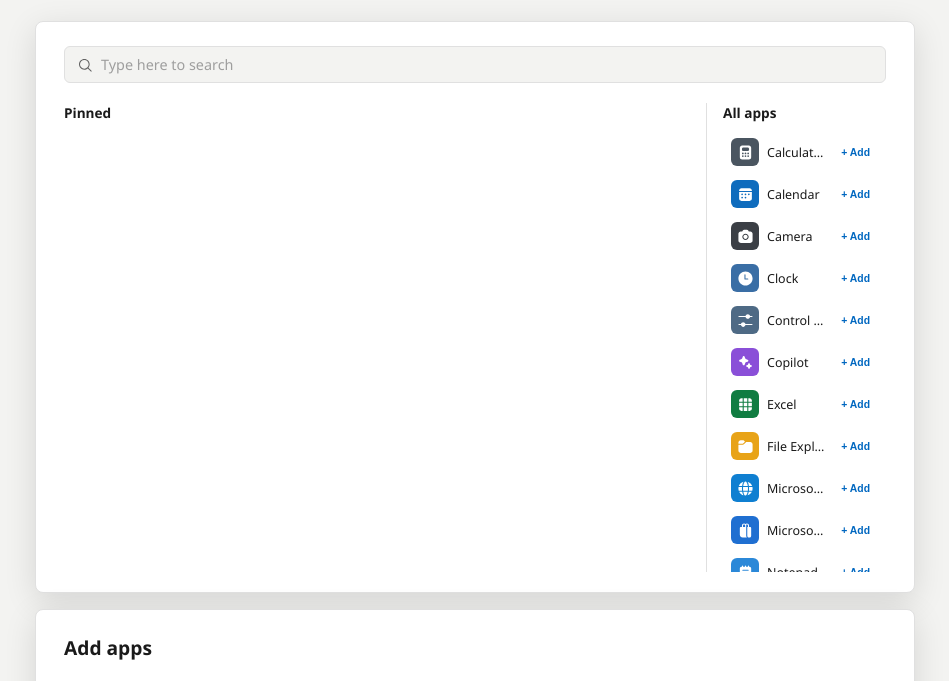
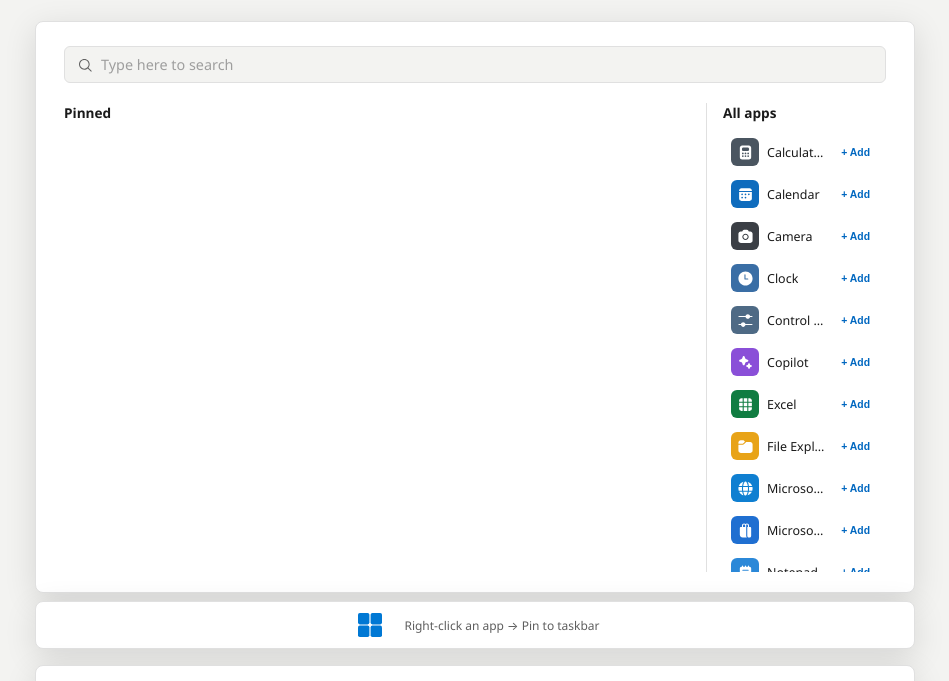
Before and after one commit to russiantux/win11-StartMenu-layoutSim, a plain HTML site: page index.html in a window 1280 px wide. Shown: the part 91-772 px from the top of the page, without its empty margins (165-1114 px from the left). Drawn offline with Linux system fonts and the light colour scheme.

Commit message:
Add simulated taskbar strip with drag reorder
Co-Authored-By: Claude Opus 5.5 <noreply@anthropic.com>
Claude-Session: https://claude.ai/code/session_01S2oNCjdzHryBtqvDsXYgDB

```diff
--- a/css/styles.css
+++ b/css/styles.css
@@ -746,3 +746,14 @@ body {
 .all-app-item > .icon-svg {
   /* Badges handle their own color via inline style; no CSS override needed. */
 }
+
+/* ==========================================================================
+   Taskbar
+   ========================================================================== */
+
+#taskbar-container { width: 880px; max-width: 100%; margin: 8px auto 0; box-sizing: border-box; }
+.taskbar { display: flex; align-items: center; justify-content: center; gap: 6px; height: 48px; padding: 0 12px; border-radius: 8px; background: var(--bg-panel); border: 1px solid var(--border-color); box-shadow: var(--shadow-panel); }
+.taskbar-start, .taskbar-app { display: inline-flex; align-items: center; justify-content: center; width: 40px; height: 40px; border-radius: 6px; cursor: default; }
+.taskbar-app { cursor: grab; }
+.taskbar-start:hover, .taskbar-app:hover, .taskbar-app:focus-visible { background: rgba(127,127,127,0.18); outline: none; }
+.taskbar-empty { font-size: 12px; opacity: 0.7; margin-left: 8px; }
--- a/index.html
+++ b/index.html
@@ -13,6 +13,7 @@
       <p class="subtitle">Design your Windows 11 Start menu and export for MDM</p>
     </header>
     <main id="startmenu-container"></main>
+    <div id="taskbar-container"></div>
     <section id="import-container"></section>
     <section id="export-container"></section>
   </div>
--- a/js/main.js
+++ b/js/main.js
@@ -3,6 +3,7 @@
  */
 
 import { renderStartMenu } from "./startmenu.js";
+import { renderTaskbar } from "./taskbar.js";
 import { renderExportPanel } from "./exportpanel.js";
 import { renderImportPanel } from "./importpanel.js";
 import { addPinned, removePinned, onChange, getLayout } from "./state.js";
@@ -31,6 +32,7 @@ function renderImport() {
 function renderAll() {
   renderStart();
   renderExport();
+  renderTaskbar(document.getElementById("taskbar-container"));
 }
 
 function boot() {
--- /dev/null
+++ b/js/taskbar.js
@@ -0,0 +1,72 @@
+import { getTaskbar, reorderTaskbar } from "./state.js";
+import { createAppBadge } from "./startmenu.js";
+
+let dragIndex = -1;
+
+export function renderTaskbar(container) {
+  container.textContent = "";
+  const tb = document.createElement("div");
+  tb.className = "taskbar";
+
+  // Start button icon
+  const start = document.createElement("span");
+  start.className = "taskbar-start";
+  const svg = document.createElementNS("http://www.w3.org/2000/svg", "svg");
+  svg.setAttribute("viewBox", "0 0 20 20");
+  svg.setAttribute("width", "24");
+  svg.setAttribute("height", "24");
+  for (const x of [0, 10.5]) {
+    for (const y of [0, 10.5]) {
+      const r = document.createElementNS("http://www.w3.org/2000/svg", "rect");
+      r.setAttribute("x", String(x));
+      r.setAttribute("y", String(y));
+      r.setAttribute("width", "9.5");
+      r.setAttribute("height", "9.5");
+      r.setAttribute("rx", "1.5");
+      r.setAttribute("fill", "#0078D4");
+      svg.appendChild(r);
+    }
+  }
+  start.appendChild(svg);
+  tb.appendChild(start);
+
+  // App buttons
+  const apps = getTaskbar();
+  apps.forEach((app, i) => {
+    const btn = document.createElement("span");
+    btn.className = "taskbar-app";
+    btn.title = app.name;
+    btn.tabIndex = 0;
+    btn.draggable = true;
+    btn.dataset.uid = app.uid;
+    btn.appendChild(createAppBadge(app.icon, 32));
+
+    btn.addEventListener("dragstart", () => {
+      dragIndex = i;
+    });
+    btn.addEventListener("dragover", (e) => {
+      e.preventDefault();
+    });
+    btn.addEventListener("drop", (e) => {
+      e.preventDefault();
+      if (dragIndex < 0 || dragIndex === i) return;
+      const copy = [...getTaskbar()];
+      const [m] = copy.splice(dragIndex, 1);
+      copy.splice(i, 0, m);
+      reorderTaskbar(copy);
+      dragIndex = -1;
+    });
+
+    tb.appendChild(btn);
+  });
+
+  // Empty state
+  if (apps.length === 0) {
+    const empty = document.createElement("span");
+    empty.className = "taskbar-empty";
+    empty.textContent = "Right-click an app → Pin to taskbar";
+    tb.appendChild(empty);
+  }
+
+  container.appendChild(tb);
+}
```
